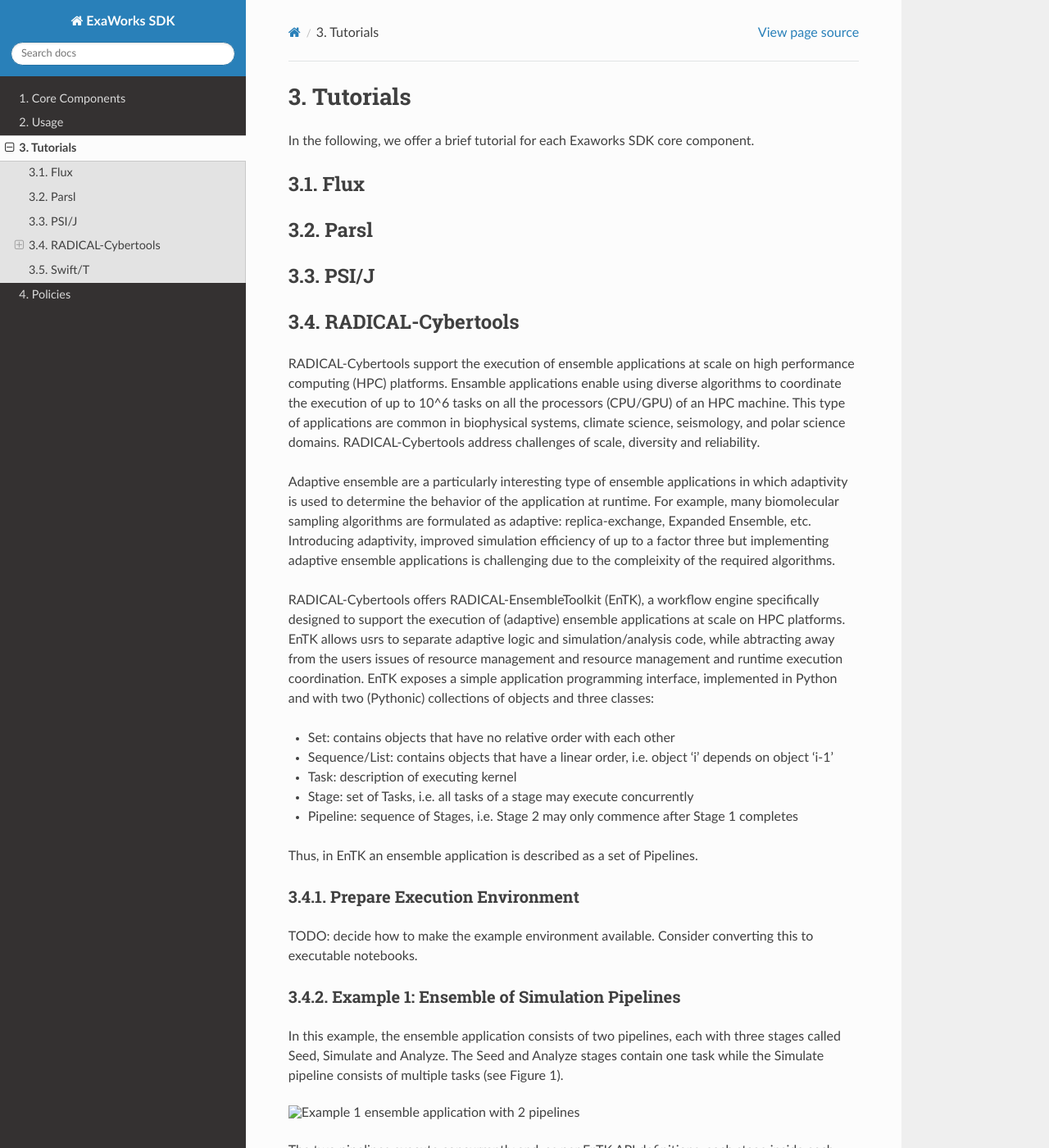
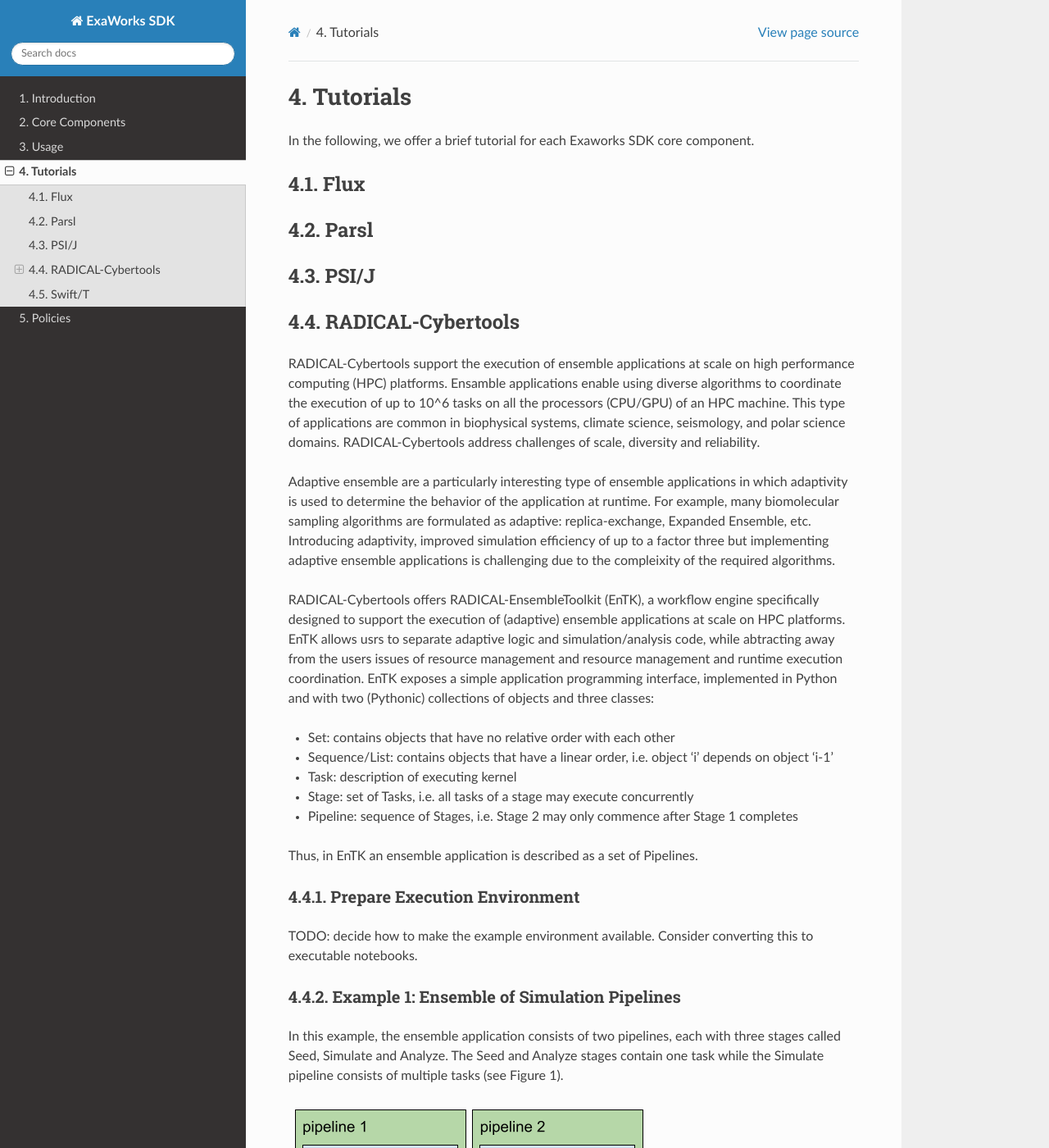
Before and after one commit to ExaWorks/SDK, a Sphinx documentation site: the page built from docs/source/tutorial.rst, in a window 1280 px wide and 1400 px high. Shown: the whole window at 82% size. Built offline with Sphinx 7.4.7 and the Read the Docs theme 2.0.0, drawn with Linux system fonts in a browser that asks for light colours; pages that are not in the unit, such as notebooks, are missing from menus.

Commit message:
Typo and missing placeholder

```diff
--- /dev/null
+++ b/docs/source/introduction.rst
@@ -0,0 +1,5 @@
+.. _chapter_introduction:
+
+============
+Introduction
+============
--- a/docs/source/tutorial.rst
+++ b/docs/source/tutorial.rst
@@ -66,7 +66,7 @@
 contain one task while the Simulate pipeline consists of multiple tasks (see
 Figure 1).
 
-.. image:: tutotials/images/entk_example1_app.png
+.. image:: tutorials/images//entk_example1_app.png
    :alt: Example 1 ensemble application with 2 pipelines
 
 The two pipelines execute concurrently and, as per EnTK API definitions, each
```
Also changed, not shown: other parts of docs/source/tutorial.rst (+1 -1 lines).
